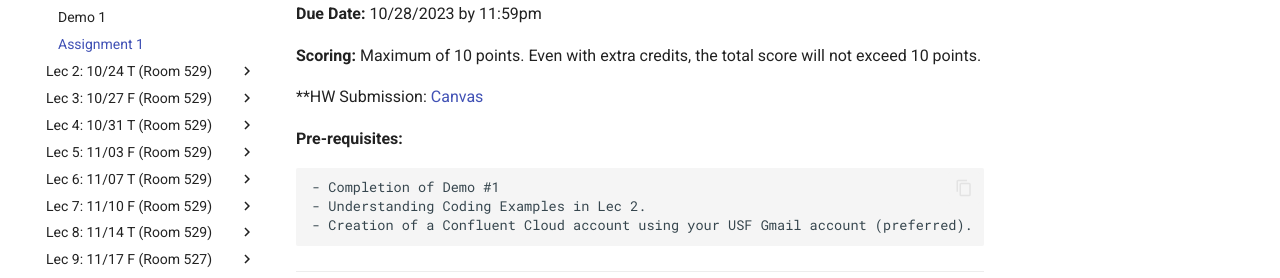
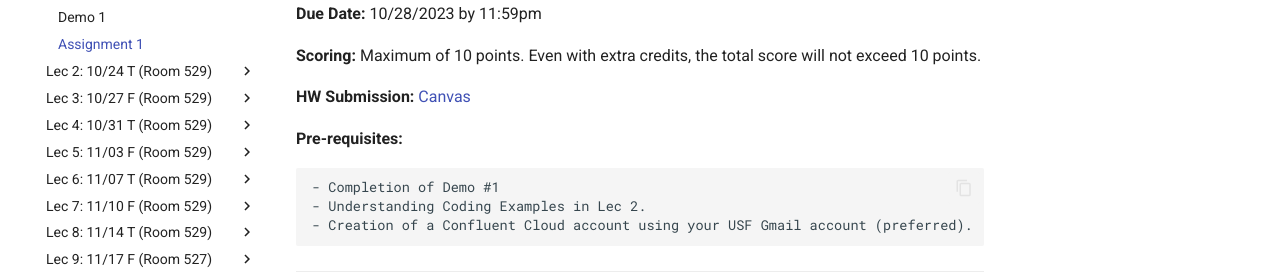
Before and after one commit to pandaisfast/msds682-fall2023-data-streaming, an MkDocs documentation site: the page built from docs/lec1/assignment.md, in a window 1280 px wide and 900 px high. Shown: the part 220-498 px from the top of the window. Built offline with MkDocs 1.6.1 and Material for MkDocs 9.7.7, drawn with Linux system fonts in a browser that asks for light colours; comment, search, counter and statistics services are not loaded.

```diff
--- a/docs/lec1/assignment.md
+++ b/docs/lec1/assignment.md
@@ -4,7 +4,7 @@
 
 **Scoring:** Maximum of 10 points. Even with extra credits, the total score will not exceed 10 points.
 
-**HW Submission: [Canvas](https://usfca.instructure.com/courses/1617043/assignments/7365180)
+**HW Submission:** [Canvas](https://usfca.instructure.com/courses/1617043/assignments/7365180)
 
 **Pre-requisites:**
 
```
